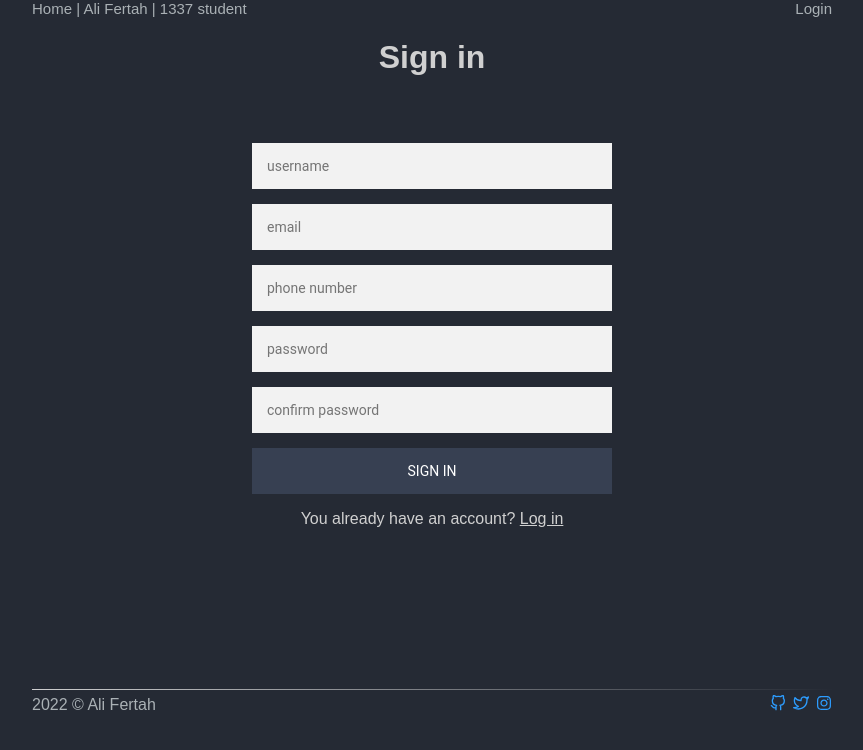
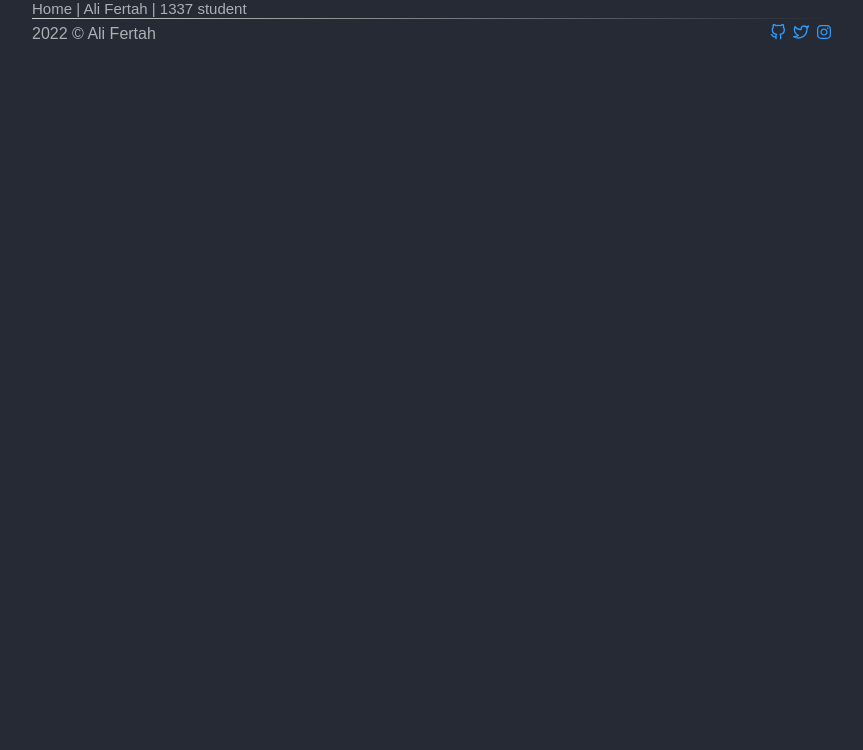
Before and after one commit to alifertah/blog-react, a React (Create React App) app: page /Signin in a window 1280 px wide. Shown: the top 750 px of the page, without its empty margins (208-1071 px from the left). Built offline with nearby package versions, Linux system fonts and the light colour scheme; a web font is replaced by a local one.

Commit message:
removing forms cus there is no need to set there backend and adding a comment button

```diff
--- a/package.json
+++ b/package.json
@@ -6,6 +6,7 @@
     "@testing-library/jest-dom": "^5.16.4",
     "@testing-library/react": "^13.1.1",
     "@testing-library/user-event": "^13.5.0",
+    "express": "^4.18.1",
     "firebase": "^9.6.11",
     "firebase-tools": "^10.6.0",
     "react": "^18.0.0",
@@ -14,7 +15,8 @@
     "react-markdown": "^8.0.2",
     "react-router-dom": "^6.3.0",
     "react-scripts": "5.0.1",
-    "web-vitals": "^2.1.4"
+    "web-vitals": "^2.1.4",
+    "proxy": "http://localhost:8080"
   },
   "scripts": {
     "start": "react-scripts start",
--- a/src/App.css
+++ b/src/App.css
@@ -89,70 +89,24 @@ justify-content: space-between;
 .text-md{
   color: #D0D0D0;
 }
-.Login{
-  float: right;
-}
-.Login-com{
+
+
+.comment{
   color: #D0D0D0;
 }
-.Login-com h1{
-  width: 100%;
-  display: flex;
-  justify-content: center;
+.comment-button{
+  background-color: #374052;
+  border: none;
+  padding: 5px 15px;
+  color: #D0D0D0;
+  margin-left: 10px;
+  cursor: pointer;
+}
+.comment-button button :hover{
+  background-color:#495875; ;
 }
 
-/* Form styiling */
-.form {
-  position: relative;
-  z-index: 1;
-  max-width: 360px;
-  margin: 0 auto 100px;
-  padding: 45px;
-  text-align: center;
+#comment{
+  outline: none;
+  padding: 5px 15px;
 }
-.form input {
-  font-family: "Roboto", sans-serif;
-  outline: 0;
-  background: #f2f2f2;
-  width: 100%;
-  border: 0;
-  margin: 0 0 15px;
-  padding: 15px;
-  box-sizing: border-box;
-  font-size: 14px;
-}
-.form button {
-  font-family: "Roboto", sans-serif;
-  text-transform: uppercase;
-  outline: 0;
-  background: #374052;
-  width: 100%;
-  border: 0;
-  padding: 15px;
-  color: #FFFFFF;
-  font-size: 14px;
-  -webkit-transition: all 0.3 ease;
-  transition: all 0.3 ease;
-  cursor: pointer;
-}
-.form button:hover,.form button:active,.form button:focus {
-  background: #495875;
-  transition: 0.5s;
-}
-.form p{
-  color: #D0D0D0;
-}
-.form p a{
-  /* text-decoration: none; */
-  color: #D0D0D0;
-}
-
-.Signin-com{
-  color: #D0D0D0;
-}
-
-.Signin-com h1{
-  width: 100%;
-  display: flex;
-  justify-content: center;
-}
--- a/src/App.js
+++ b/src/App.js
@@ -4,9 +4,6 @@ import { BrowserRouter, Routes, Route } from "react-router-dom";
 import Post from 'components/Post';
 import Topbar from 'global/Topbar';
 import Footer from 'global/Footer';
-import ReactMarkdown from "react-markdown";
-import Login from 'components/Login/Login';
-import Signin from 'components/Signin/Signin';
 function App() {
   return (
     <div className="App">
@@ -15,8 +12,6 @@ function App() {
         <Routes>
           <Route path="/" element={<Home />} />
           <Route path="/post/:id" element={<Post />} />
-          <Route path="/Login" element={<Login />} />
-          <Route path='/Signin' element={<Signin />} />
         </Routes>
         <Footer />
       </BrowserRouter>
--- a/src/components/Login/Login.js
+++ /dev/null
@@ -1,23 +0,0 @@
-import React from "react";
-import { Link } from "react-router-dom";
-
-function Login() {
-  return (
-    <div className="Login-com">
-      <h1>Login</h1>
-      <div class="form">
-        {/* <form class="register-form"> */}
-        <form class="login-form">
-          <input type="text" placeholder="username" />
-          <input type="password" placeholder="password" />
-          <button>login</button>
-          <p class="message">
-            Not registered? <Link to="/Signin">Create an account</Link>
-          </p>
-        </form>
-      </div>
-    </div>
-  );
-}
-
-export default Login;
--- a/src/components/Post.js
+++ b/src/components/Post.js
@@ -15,6 +15,8 @@ function Post() {
     .then((res) => res.text())
     .then((text) => setContent(text))
   }, [])
+
+  const [comment, setComment] = useState("");
 
   return (
     <div>
@@ -34,6 +36,9 @@ function Post() {
           <p className="info">
             <AiOutlineCalendar /> <span> 24 Mar 2022</span>
           </p>
+          <input type="text" id="comment" />
+          <button className="comment-button" onClick={() => setComment(document.getElementById("comment").value)}>Comment</button>
+          <p className="comment"> {comment} </p>
         </div>
       </div>
     </div>
--- a/src/components/Signin/Signin.js
+++ /dev/null
@@ -1,25 +0,0 @@
-import React from 'react'
-import { Link } from 'react-router-dom'
-
-function Signin() {
-  return (
-    <div className='Signin-com'>
-                <h1>Sign in</h1>
-      <div class="form">
-        <form class="login-form">
-        <input type="text" placeholder="username" />
-        <input type="text" placeholder="email" />
-        <input type="text" placeholder="phone number" />
-          <input type="password" placeholder="password" />
-          <input type="password" placeholder="confirm password" />
-          <button>Sign in</button>
-          <p class="message">
-          You already have an account? <Link to="/Login">Log in</Link>
-          </p>
-        </form>
-      </div>
-    </div>
-  )
-}
-
-export default Signin
--- a/src/global/Footer.js
+++ b/src/global/Footer.js
@@ -10,9 +10,9 @@ function Footer() {
           2022 © Ali Fertah
         </div>
         <div className="social-media">
-            <a href="#"><FiGithub /></a>
+            <a href="https://github.com/alifertah"><FiGithub /></a>
             <a href="#"><FiTwitter /></a>
-            <a href="#"><FaInstagram /></a>
+            <a href=""><FaInstagram /></a>
         </div>
     </div>
   )
--- a/src/global/Topbar.js
+++ b/src/global/Topbar.js
@@ -3,7 +3,7 @@ import { Link } from "react-router-dom"
 function Topbar() {
   return (
     <div>
-        <span><Link to="/">Home </Link>| Ali Fertah | 1337 student</span> <span><Link to="/Login" className="Login"> Login</Link></span>
+        <span><Link to="/">Home </Link>| Ali Fertah | 1337 student</span>
     </div>
   )
 }
```
Also changed, not shown: server.js (added, +15 -0 lines), 1 other file (tests, documents, lock files or other folders).
